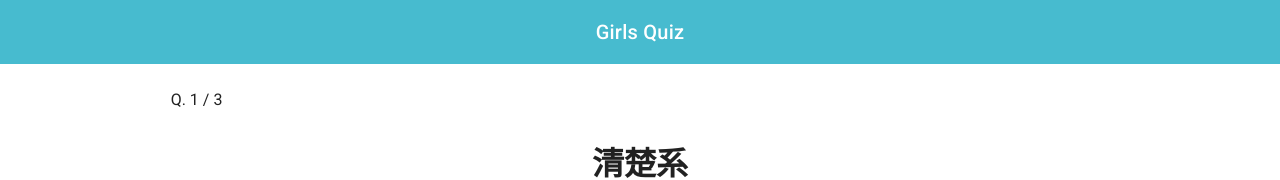
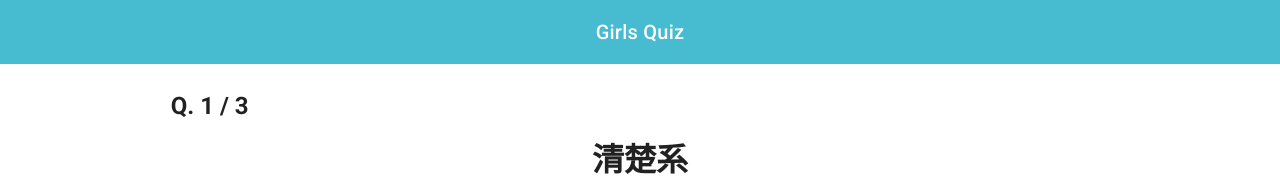
Before and after one commit to nobbbbb/girls_quiz, a Vue app: page /quiz in a window 1280 px wide. Shown: the top 180 px of the page. Built offline with nearby package versions, Linux system fonts and the light colour scheme.

Commit message:
fix: 現在の問題数表示の文字の大きさを変更

```diff
--- a/src/views/Question.vue
+++ b/src/views/Question.vue
@@ -1,7 +1,7 @@
 <template>
 	<div class="container col-md-10">
 		<div class="count-info col-md-6 mx-10">
-			<p>Q. {{ count }} / 3</p>
+			<h2>Q. {{ count }} / 3</h2>
 		</div>
 		<!-- ブラウザ上でのnullエラー防止のためにv-ifを使用 -->
 		<div v-if=question>
```
